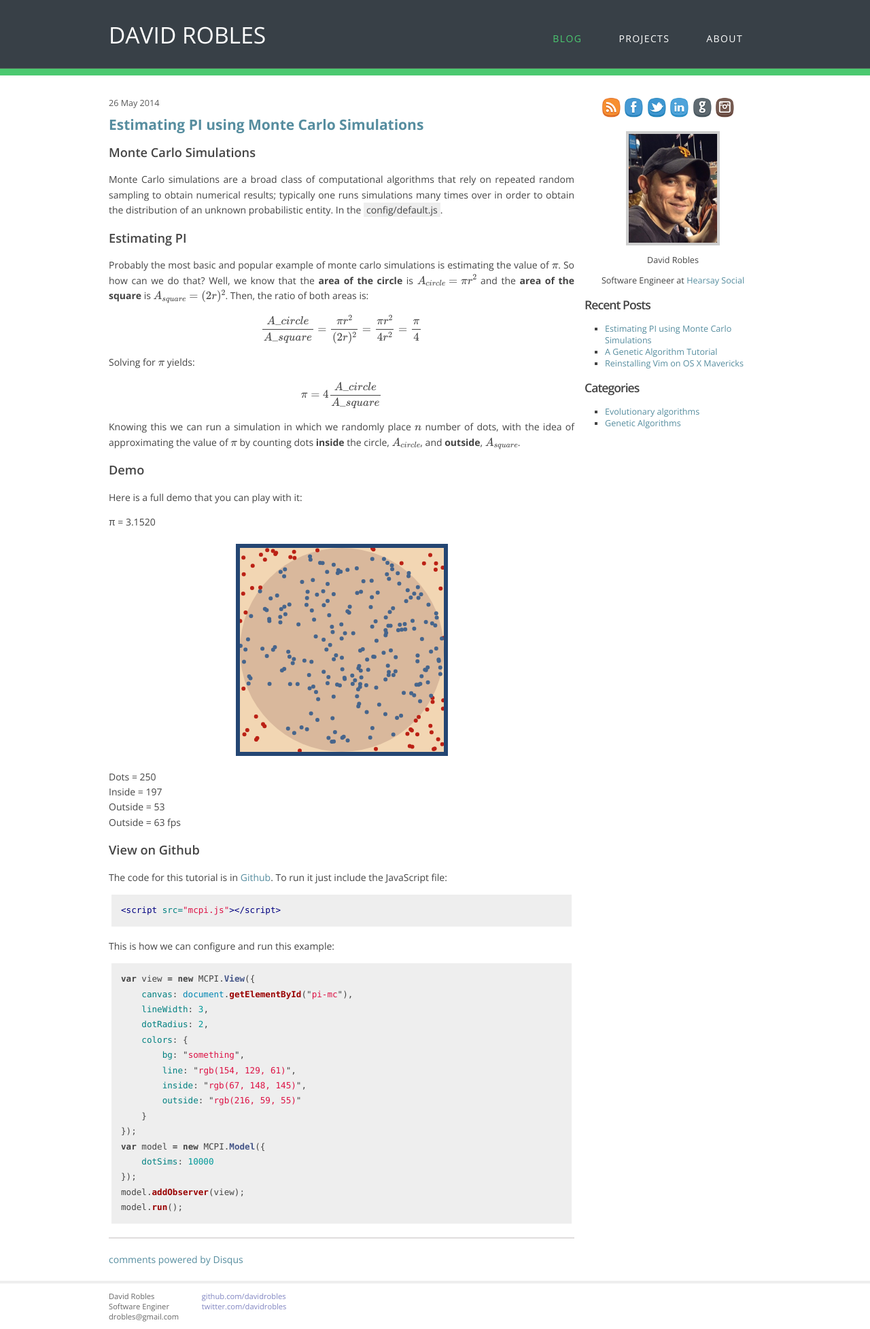
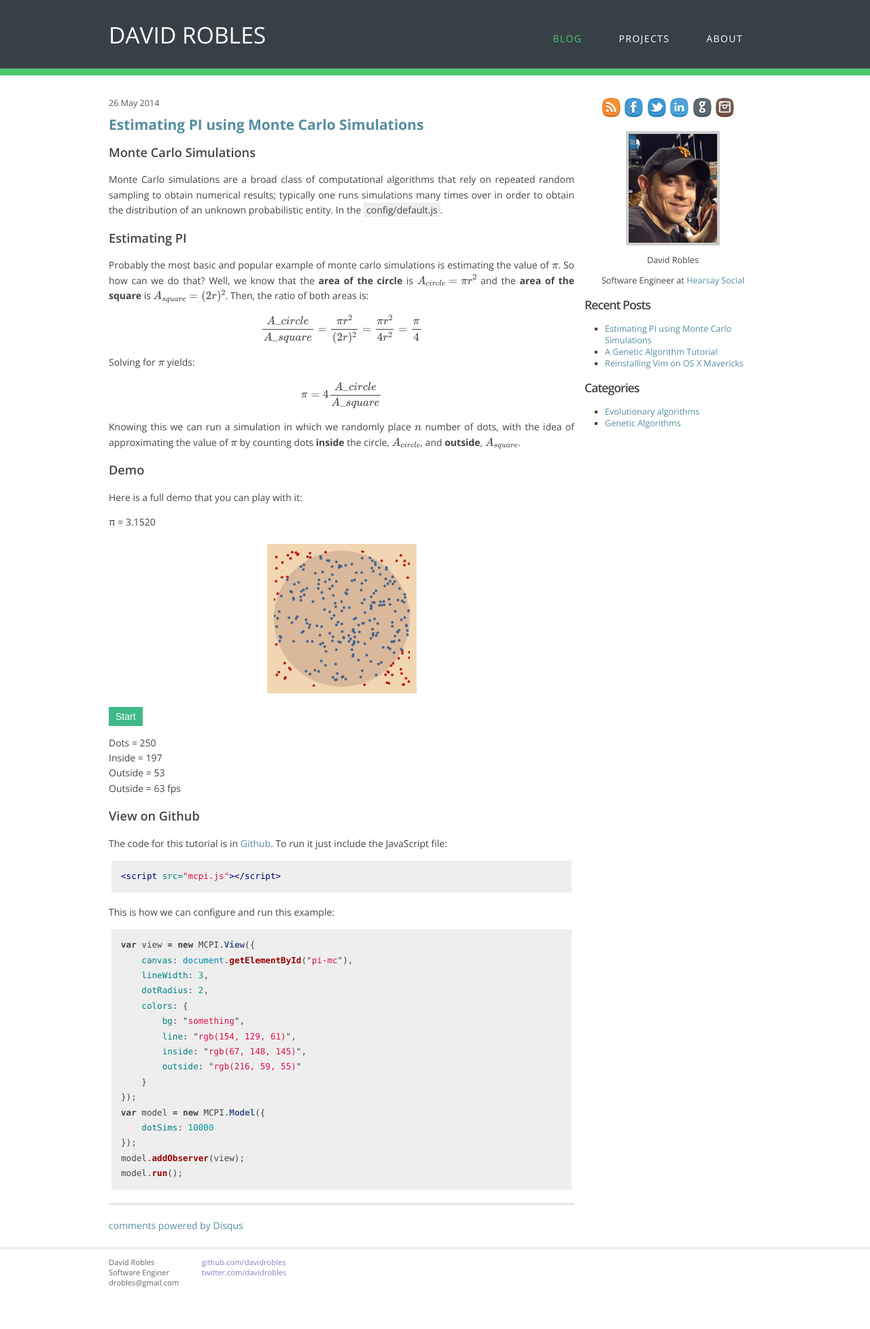
Before and after one commit to davidrobles/davidrobles.github.io, a Jekyll site: the page built from _posts/2014-06-05-estimating-pi-using-monte-carlo-simulations.md, in a window 1280 px wide. Shown: the whole page at 68% size. Built offline with Jekyll 4.4.1, drawn with Linux system fonts in a browser that asks for light colours; Markdown is read by kramdown in place of the engine named in the settings; formulas are drawn with MathJax 3; comment, search, counter and statistics services are not loaded; after the commit the page ends 1905 px from its top, so only the background shows below that.

Commit message:
change stuff

```diff
--- a/_posts/2014-06-05-estimating-pi-using-monte-carlo-simulations.md
+++ b/_posts/2014-06-05-estimating-pi-using-monte-carlo-simulations.md
@@ -38,9 +38,11 @@ Here is a full demo that you can play with it:
 
 <div text-align="center; display: block;">&pi; = <span id="pi"></span></div>
 
-<canvas id="pi-mc" height="300px" width="300px" style="margin: 20px auto; display: block;">
+<canvas id="mcpi" style="margin: 20px auto; display: block;">
 Your browser does not support HTML5 Canvas!
 </canvas>
+
+<button class="start">Start</button>
 
 Dots = <span id="all"></span><br />
 Inside = <span id="inside"></span><br />
--- a/css/main.scss
+++ b/css/main.scss
@@ -227,8 +227,22 @@ span.code {
 #pi-mc {
     // background-color: rgb(240, 203, 141);
     // border: 4px solid rgb(80, 94, 147);
-    background-color: #F2D6B3;
-    border: 6px solid #244673;
+}
+
+button {
+    padding: 6px 10px;
+    cursor: pointer;
+    border: 0;
+    font-size: 1em;
+    outline: none;
+    &.start {
+        background-color: #40ba89;
+        color: #ffffff;
+    }
+    &.stop {
+        background-color: #e26458;
+        color: #ffffff;
+    }
 }
 
 // #6f8ebd
--- a/js/mc-pi.js
+++ b/js/mc-pi.js
@@ -66,7 +66,6 @@ MCPI.Model.prototype = {
     calculateFps: function() {
         var now = (+new Date),
             fps = 1000 / (now - this.lastTime);
-        console.log(this.points.length);
         this.lastTime = now;
         return fps;
     },
@@ -95,12 +94,16 @@ MCPI.View = function(options) {
     this.ctx = this.canvas.getContext("2d");
     this.lineWidth = options.lineWidth;
     this.colors = options.colors;
-    this.dotRadius = options.dotRadius;
+    this.pointSize = options.pointSize;
+    this.canvas.width = options.size;
+    this.canvas.height = options.size;
 };
 
 MCPI.View.prototype = {
 
     render: function(model) {
+        this.canvas.style.backgroundColor = this.colors.bg;
+        this.canvas.style.border = "10px solid #F2D6B3"; // handcoded value
         var centerX = this.canvas.width / 2,
             centerY = this.canvas.height / 2,
             radius = (this.canvas.width / 2) - (this.lineWidth / 2) + 2;
@@ -115,7 +118,7 @@ MCPI.View.prototype = {
         var centerX = point.x * this.canvas.width,
             centerY = point.y * this.canvas.height;
         this.ctx.beginPath();
-        this.ctx.arc(centerX, centerY, this.dotRadius, 0, Math.PI * 2, false);
+        this.ctx.arc(centerX, centerY, this.pointSize, 0, Math.PI * 2, false);
         if (MCPI.inside(point)) {
             this.ctx.fillStyle = this.colors.inside;
         } else {
@@ -134,19 +137,15 @@ MCPI.View.prototype = {
 
     var model = new MCPI.Model(10000);
     var view = new MCPI.View({
-        canvas: document.getElementById("pi-mc"),
+        canvas: document.getElementById("mcpi"),
         lineWidth: 4,
-        dotRadius: 3,
+        pointSize: 2,
+        size: 200,
         colors: {
-            bg: "something",
-
+            bg: "#F2D6B3",
             inside: "#46658C",
             outside: "#BB2115",
             circle: "#D9B89C",
-
-            // line: "rgb(154, 129, 61)",
-            // inside: "rgb(67, 148, 145)",
-            // outside: "rgb(216, 59, 55)"
         }
     });
     model.addObserver(view);
```
